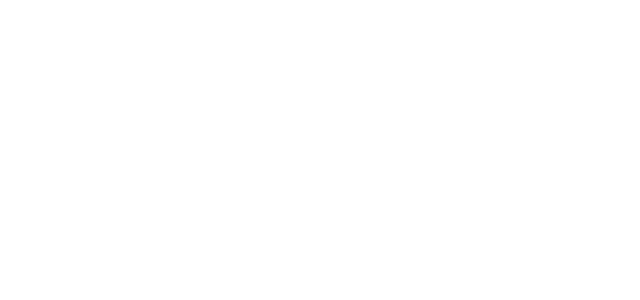
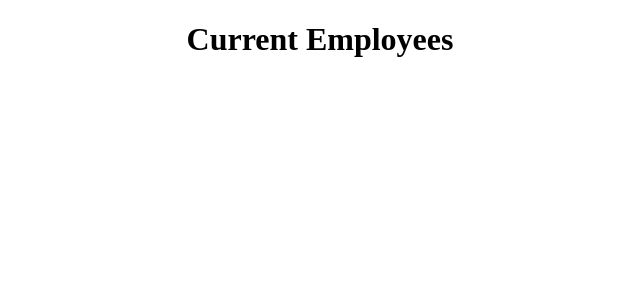
Before and after one commit to FrSenpai/AlexandreParjouet_14_102022, a React (Create React App) app: page /employeeList in a window 1280 px wide. Before the commit this address had no page. Shown: the top 300 px of the page, without its empty margins (320-960 px from the left). Built offline with nearby package versions, Linux system fonts and the light colour scheme.

Commit message:
feat: basic employee list page

```diff
--- a/src/layout/navigations/RouterNavigation.tsx
+++ b/src/layout/navigations/RouterNavigation.tsx
@@ -3,11 +3,13 @@
     Routes,
     Route,
 } from "react-router-dom";
+import { EmployeeList } from "../../pages/employeeList/EmployeeList";
 import { Home } from "../../pages/home/Home";
 export function RouterNavigation() {
     return (
         <Routes>
             <Route path="/" element={<Home/>}/>
+            <Route path="employeeList" element={<EmployeeList/>}/>
         </Routes>
     )
 }
--- /dev/null
+++ b/src/pages/employeeList/EmployeeList.tsx
@@ -0,0 +1,10 @@
+import "./EmployeeList.scss";
+export function EmployeeList() {
+    return (
+        <div>
+            <h1 className="title">Current Employees</h1>
+            {/* TODO : TABLEAU */}
+
+        </div>
+    )
+}
--- a/src/pages/home/Home.tsx
+++ b/src/pages/home/Home.tsx
@@ -1,11 +1,12 @@
 import { CreateEmployee } from "../../components/employee/createEmployee/CreateEmployee"
 import "./Home.scss"
+import { Link } from "react-router-dom";
 export function Home() {
     return (
         <section>
             <h1 className="title">HRnet</h1>
             <div className="container">
-                <a href="employee-list.html">View Current Employees</a>
+                <Link to={"employeeList"}>View Current Employees</Link>
                 <CreateEmployee></CreateEmployee>
             </div>
         </section>
```
Also changed, not shown: src/pages/employeeList/EmployeeList.scss (added).
